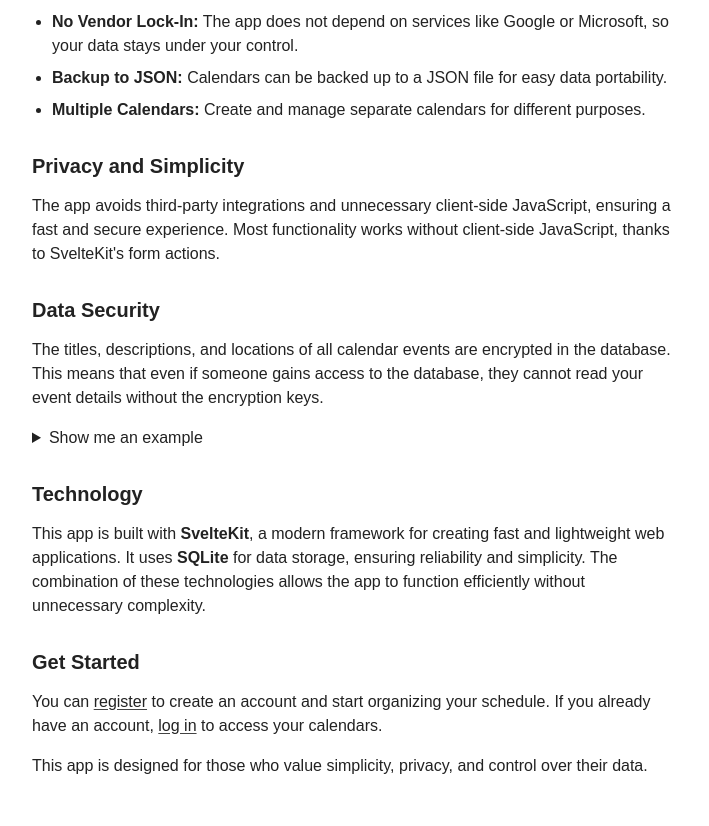
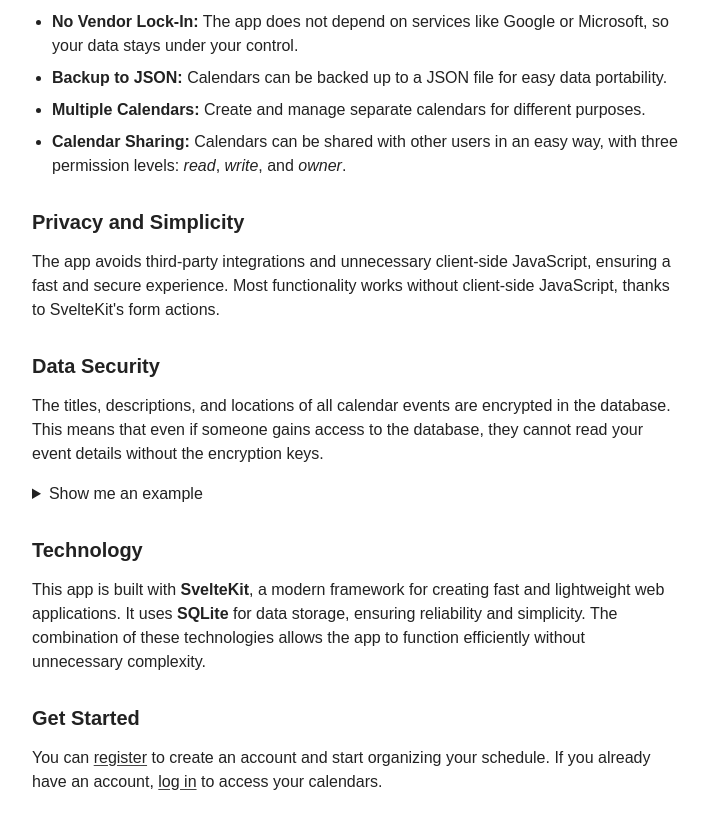
Before and after one commit to ScriptRaccoon/svalendar, a SvelteKit app: page / in a window 1280 px wide. Shown: the part 340-1166 px from the top of the page, without its empty margins (284-993 px from the left). Built offline with nearby package versions, Linux system fonts and the light colour scheme; no server answers.

Commit message:
mention share feature

```diff
--- a/src/routes/+page.svelte
+++ b/src/routes/+page.svelte
@@ -38,6 +38,11 @@
 		<li>
 			<strong>Multiple Calendars:</strong> Create and manage separate calendars for different
 			purposes.
+		</li>
+		<li>
+			<strong>Calendar Sharing:</strong> Calendars can be shared with other users in
+			an easy way, with three permission levels: <i>read</i>, <i>write</i>, and
+			<i>owner</i>.
 		</li>
 	</ul>
 </section>
@@ -94,9 +99,4 @@
 		your schedule. If you already have an account, <a href="/login">log in</a> to access
 		your calendars.
 	</p>
-
-	<p>
-		This app is designed for those who value simplicity, privacy, and control over
-		their data.
-	</p>
 </section>
```
